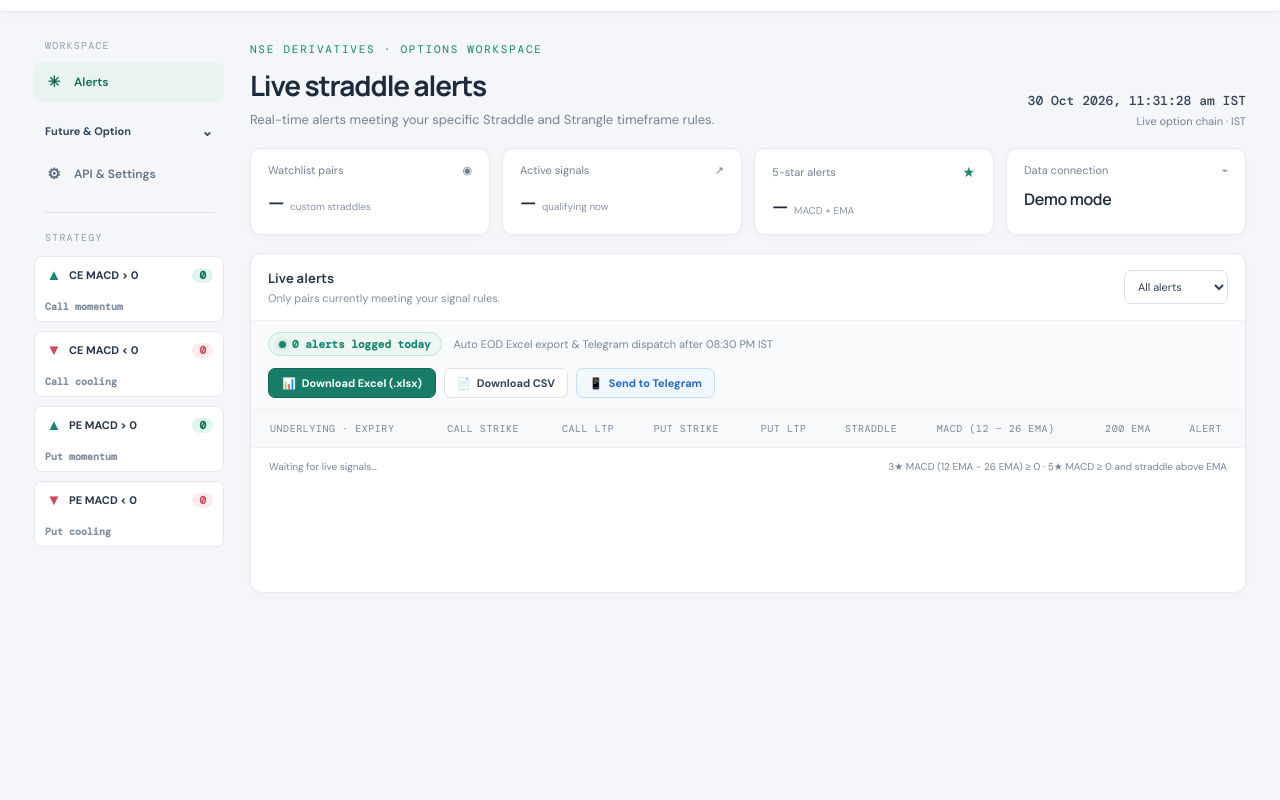
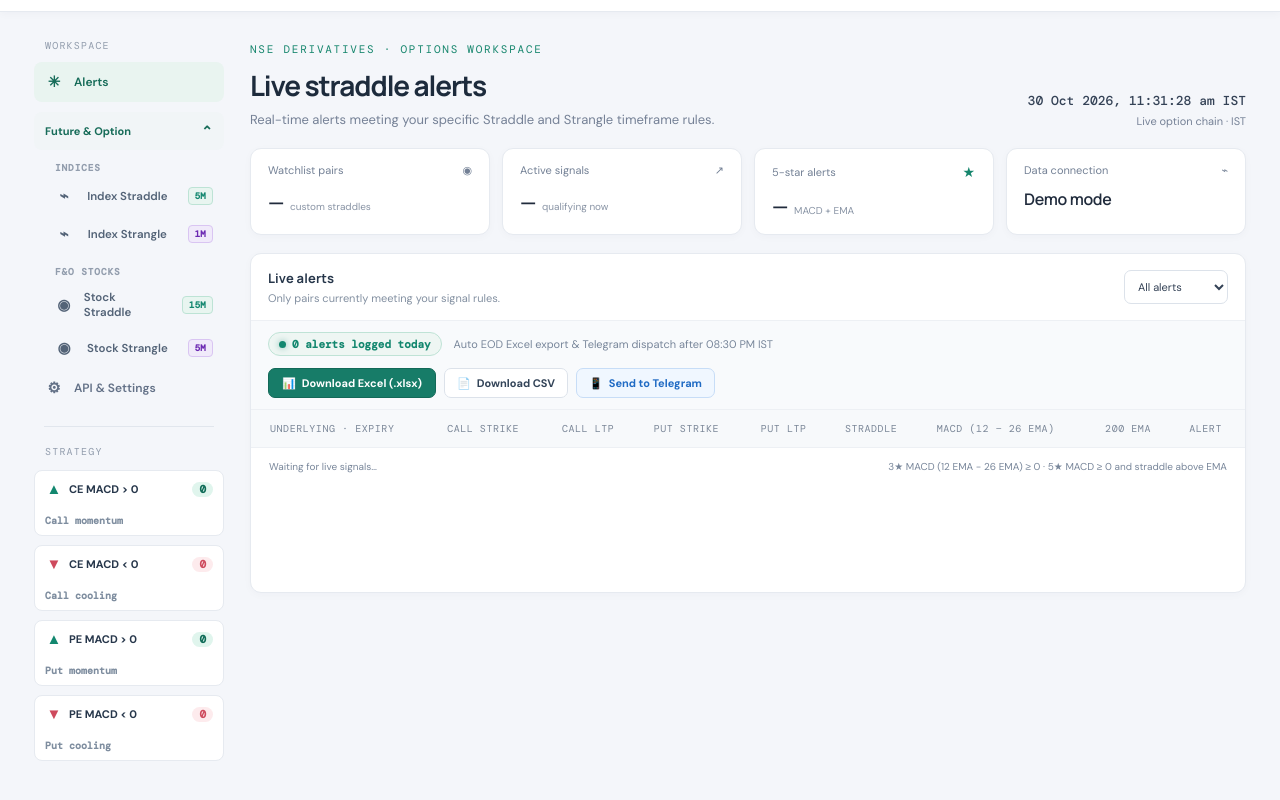
Before and after one commit to nsparth27/FixedStraddle, a website: page index.html in a window 1280 px wide. Shown: the part 56-856 px from the top of the page. Before the commit the page ends 800 px from the top, so only its background shows below. Drawn offline with nearby package versions, Linux system fonts and the light colour scheme; no server answers.

Commit message:
Auto-sync: 30/10/2026, 11:31:23 am

```diff
--- a/index.html
+++ b/index.html
@@ -114,10 +114,15 @@
       <nav class="side-nav" aria-label="Workspace navigation">
         <div class="nav-caption">WORKSPACE</div>
         <a class="nav-item active" href="#alertsPage" data-page-link="alertsPage"><i>✳</i>Alerts</a>
-        <button class="nav-group-toggle" id="futureOptionToggle" type="button" aria-expanded="false" aria-controls="futureOptionMenu"><span>Future &amp; Option</span><i aria-hidden="true">⌄</i></button>
-        <div class="nav-submenu" id="futureOptionMenu" hidden>
-          <a class="nav-item" href="#indicesPage" data-page-link="indicesPage"><i>⌁</i>Indices</a>
-          <a class="nav-item" href="#watchlistPage" data-page-link="watchlistPage"><i>◉</i>F&amp;O Stocks</a>
+        <button class="nav-group-toggle" id="futureOptionToggle" type="button" aria-expanded="true" aria-controls="futureOptionMenu"><span>Future &amp; Option</span><i aria-hidden="true">⌄</i></button>
+        <div class="nav-submenu" id="futureOptionMenu">
+          <div class="nav-sub-group-title">INDICES</div>
+          <a class="nav-item sub-nav-item" href="#indexStraddlePage" data-page-link="indexStraddlePage"><i>⌁</i>Index Straddle <span class="pair-type-tag straddle">5m</span></a>
+          <a class="nav-item sub-nav-item" href="#indexStranglePage" data-page-link="indexStranglePage"><i>⌁</i>Index Strangle <span class="pair-type-tag strangle">1m</span></a>
+
+          <div class="nav-sub-group-title" style="margin-top:6px">F&amp;O STOCKS</div>
+          <a class="nav-item sub-nav-item" href="#stockStraddlePage" data-page-link="stockStraddlePage"><i>◉</i>Stock Straddle <span class="pair-type-tag straddle">15m</span></a>
+          <a class="nav-item sub-nav-item" href="#stockStranglePage" data-page-link="stockStranglePage"><i>◉</i>Stock Strangle <span class="pair-type-tag strangle">5m</span></a>
         </div>
         <a class="nav-item" href="#apiSettingsPage" data-page-link="apiSettingsPage"><i>⚙</i>API &amp; Settings</a>
         <div class="nav-separator"></div>
```
